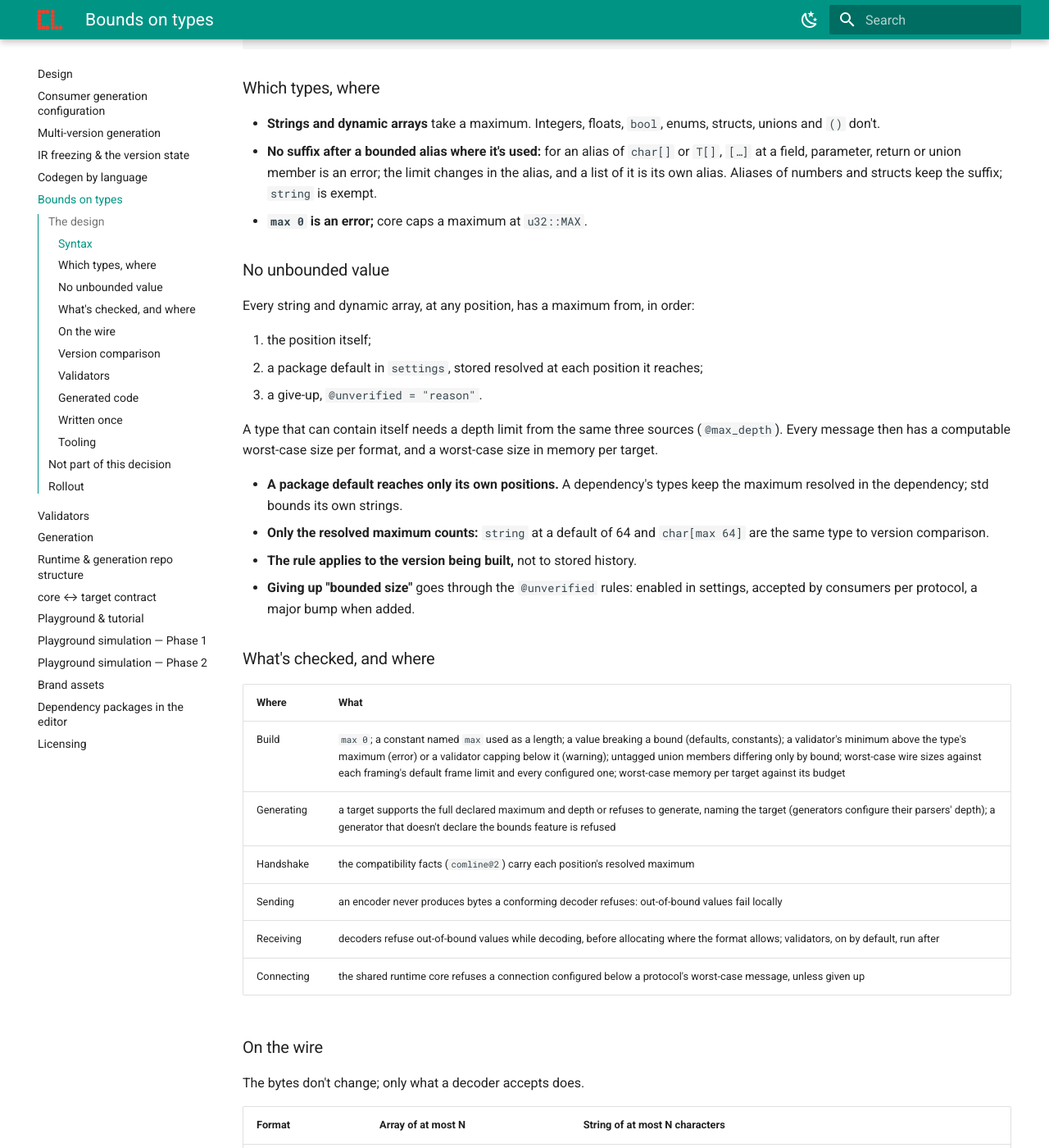
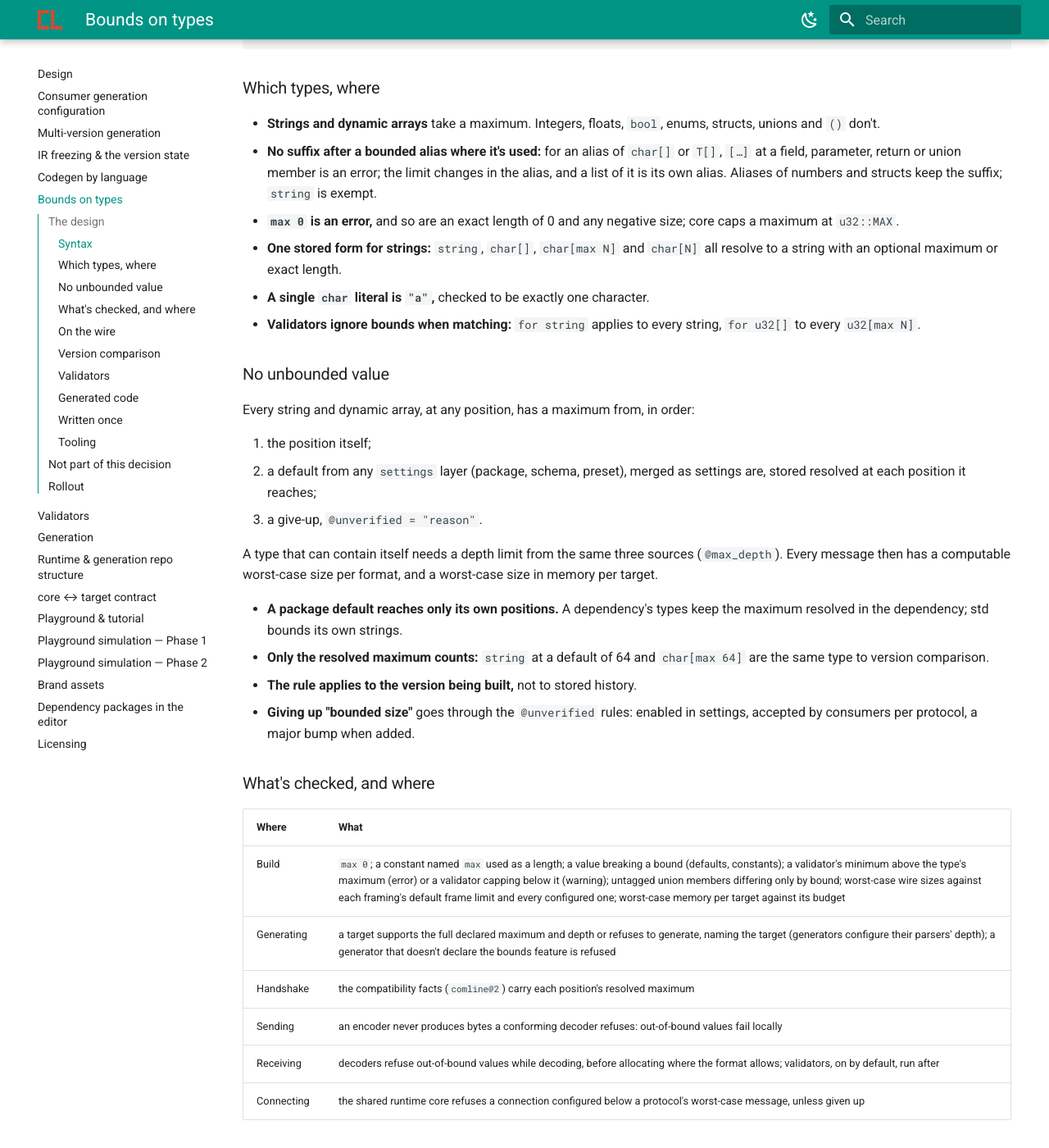
Before and after one commit to ComlineProject/docs, an MkDocs documentation site: the page built from docs/docs/design/type-bounds.md, in a window 1280 px wide and 1400 px high, scrolled down 888 px. Shown: the whole window at 82% size. Built offline with MkDocs 1.6.1 and Material for MkDocs 9.7.7, drawn with Linux system fonts in a browser that asks for light colours; the version menu is left out; some of the changed text lies outside the part shown.

Commit message:
proposals: bounds gaps 25 to 32, decided
One stored form for strings; char[N] sent as text with a byte length in
packed@1; validators ignore bounds when matching; a char literal is
"a"; defaults from any settings layer; a generator setting for plain
types during migration; no normalization; negative and zero sizes
refused.

```diff
--- a/docs/docs/design/type-bounds.md
+++ b/docs/docs/design/type-bounds.md
@@ -51,15 +51,21 @@ struct OrderLine {
   or `T[]`, `[…]` at a field, parameter, return or union member is an error; the
   limit changes in the alias, and a list of it is its own alias. Aliases of
   numbers and structs keep the suffix; `string` is exempt.
-- **`max 0` is an error;** core caps a maximum at `u32::MAX`.
+- **`max 0` is an error,** and so are an exact length of 0 and any negative
+  size; core caps a maximum at `u32::MAX`.
+- **One stored form for strings:** `string`, `char[]`, `char[max N]` and
+  `char[N]` all resolve to a string with an optional maximum or exact length.
+- **A single `char` literal is `"a"`,** checked to be exactly one character.
+- **Validators ignore bounds when matching:** `for string` applies to every
+  string, `for u32[]` to every `u32[max N]`.
 
 ### No unbounded value
 
 Every string and dynamic array, at any position, has a maximum from, in order:
 
 1. the position itself;
-2. a package default in `settings`, stored resolved at each position it
-   reaches;
+2. a default from any `settings` layer (package, schema, preset), merged as
+   settings are, stored resolved at each position it reaches;
 3. a give-up, `@unverified = "reason"`.
 
 A type that can contain itself needs a depth limit from the same three sources
@@ -95,7 +101,9 @@ The bytes don't change; only what a decoder accepts does.
 | `json@1` | refused at item N + 1 | counted after unescaping |
 
 A single `char` is sent per format at no size or speed cost: raw UTF-8 in
-`packed@1`, a one-character string in `msgpack@1` and `json@1`.
+`packed@1`, a one-character string in `msgpack@1` and `json@1`. An array of
+`char` is always text: `char[N]` sends a byte length too, unlike other fixed
+arrays in `packed@1`. Text is never normalized; what's sent is what's counted.
 
 ### Version comparison
 
@@ -120,6 +128,9 @@ receivers. Adopting a maximum is breaking too, accepted before 1.0.
    so a wrong value can't be built.
 3. **Opt-in:** fixed-capacity storage, in the consumer's generator
    configuration.
+
+A generator setting keeps plain types (level 1 for aliases too) while
+consumers migrate; decoding still checks.
 
 A single `char` maps to a code-point type where a language's own `char` is a
 UTF-16 unit (`int` in Java, `Rune` in C#).
@@ -152,7 +163,7 @@ runtime core primitive is used only where measurement shows it's faster.
 
 | Step | Repository | Work |
 |---|---|---|
-| 1 | core | grammar: `T[max N]`, `char`, `max` as a keyword after `[` only, constants as bounds; the alias-suffix rule |
+| 1 | core | grammar: `T[max N]`, `char`, `max` as a keyword after `[` only, constants as bounds; the alias-suffix rule; negative and zero sizes refused |
 | 2 | core | the stored schema: a maximum per position, unbounded positions byte-identical to today; settings defaults and `@max_depth` resolved |
 | 3 | core | build checks (the table above), and the unbounded-position listing for migration |
 | 4 | core | version comparison: bound changes breaking |
```
Also changed, not shown: docs/docs/proposals/type-bounds/max-only.md (+8 -0 lines).
